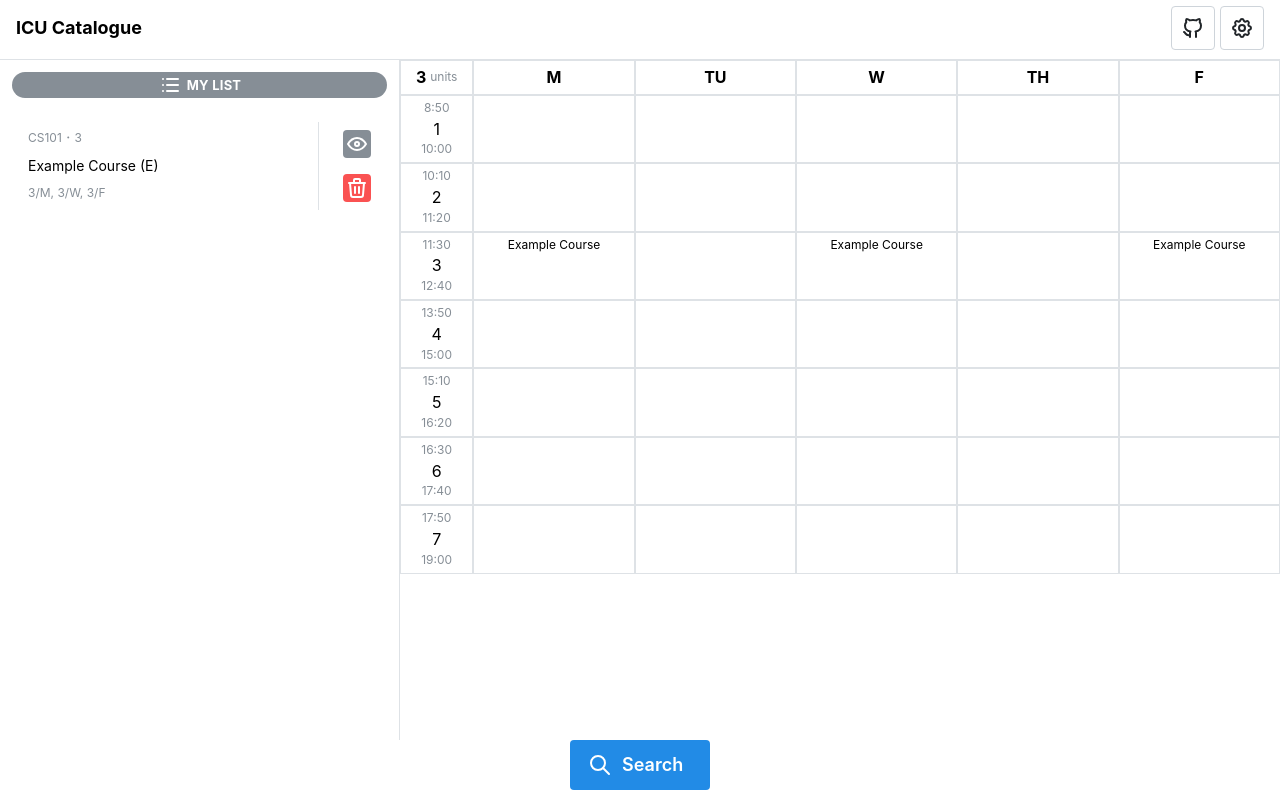
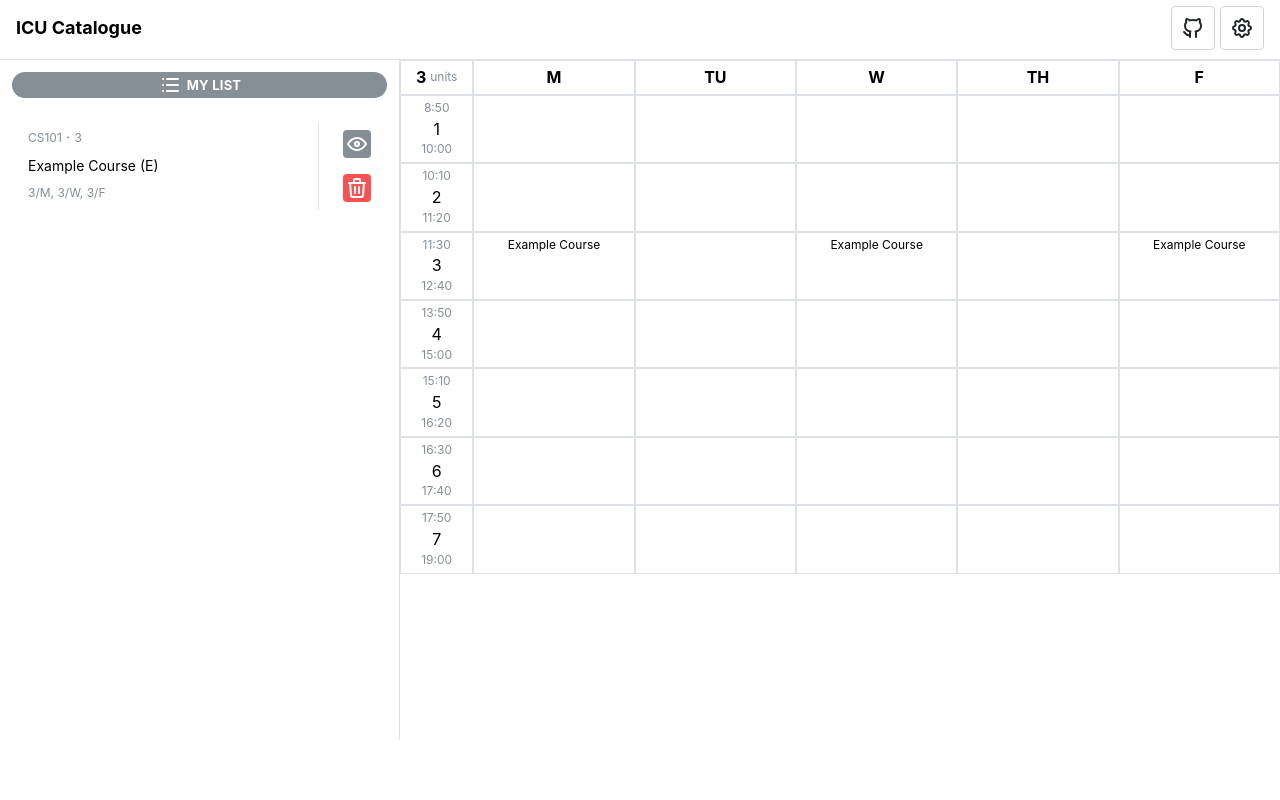
Before and after one commit to ItsukiKigoshi/icu-catalogue, a Next.js app: page / in a window 1280 px wide. Built offline with nearby package versions, Linux system fonts and the light colour scheme; no server answers.

Commit message:
Update imports and remove unused code

```diff
--- a/src/app/page.tsx
+++ b/src/app/page.tsx
@@ -1,12 +1,10 @@
 "use client";
 import { AppShell, Button, Flex, em } from "@mantine/core";
 import { useDisclosure, useMediaQuery, useToggle } from "@mantine/hooks";
-import { spotlight } from "@mantine/spotlight";
-import { IconCalendar, IconList, IconSearch } from "@tabler/icons-react";
+import { IconCalendar, IconList } from "@tabler/icons-react";
 import { useEffect } from "react";
 import { Header } from "../components/Header";
 import { Navbar } from "../components/Navbar";
-import SpotlightSearch from "../components/SpotlightSearch";
 import { Timetable } from "../components/Timetable";
 import { useLocalStorage } from "../hooks/useLocalStorage";
 import { Course } from "../type/Types";
@@ -42,7 +40,7 @@ export default function Page() {
       modified: new Date(2022, 5 - 1, 5, 6, 35, 20, 333),
       unit: 3,
       isEnrolled: true,
-      color: "#ff0000",
+      color: "red",
     },
   ]);
 
@@ -119,14 +117,14 @@ export default function Page() {
         style={{ background: "rgba(0,0,0,0)" }}
       >
         <Flex gap="md" mih={50} justify="center" align="center" direction="row">
-          <Button
+          {/* <Button
             variant="filled"
             size="lg"
             leftSection={<IconSearch />}
             onClick={spotlight.open}
           >
             Search
-          </Button>
+          </Button> */}
           <Button
             hiddenFrom="sm"
             size="lg"
@@ -140,7 +138,7 @@ export default function Page() {
           </Button>
         </Flex>
       </AppShell.Footer>
-      <SpotlightSearch />
+      {/* <SpotlightSearch /> */}
     </AppShell>
   );
 }
```
